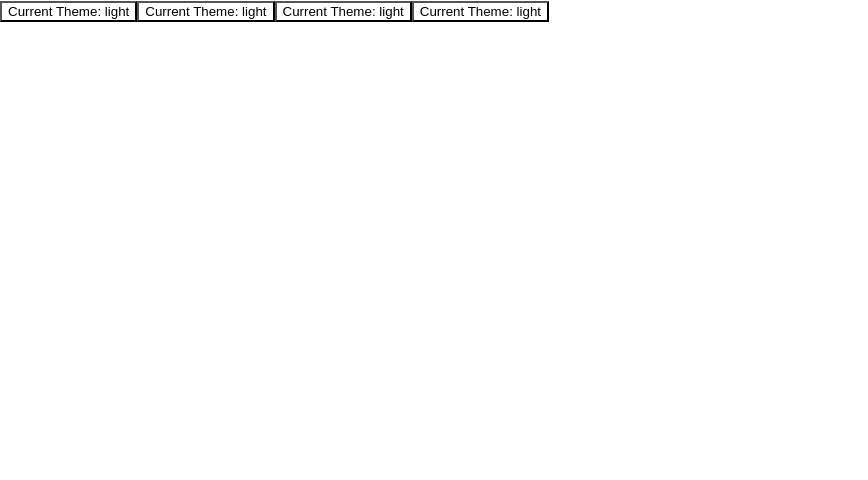
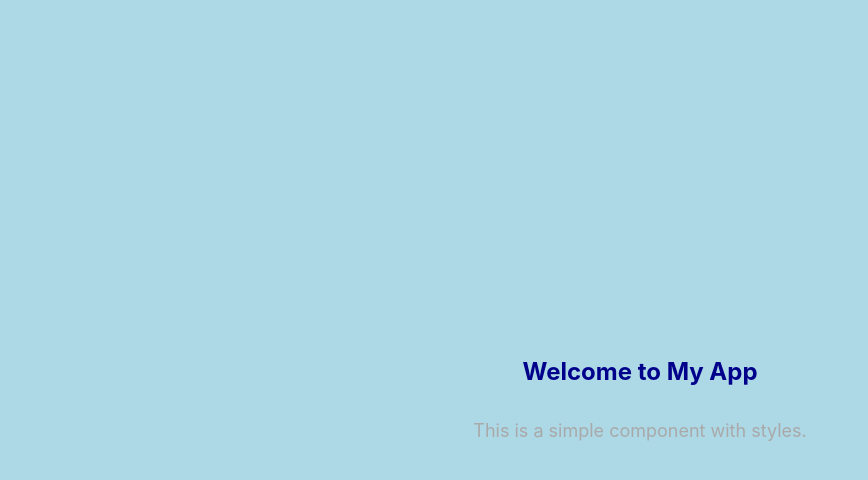
Before and after one commit to veerabrahmam952/react, a React (Create React App) app in the folder my-batch2/: page /usenavigate in a window 1280 px wide. Shown: the top 480 px of the page, without its empty margins (0-868 px from the left). Built offline with nearby package versions, Linux system fonts and the light colour scheme.

Commit message:
Styles in React

```diff
--- a/my-batch2/package.json
+++ b/my-batch2/package.json
@@ -11,6 +11,7 @@
     "react-dom": "^19.2.0",
     "react-router-dom": "^7.9.6",
     "react-scripts": "5.0.1",
+    "styled-components": "^6.1.19",
     "web-vitals": "^2.1.4"
   },
   "scripts": {
--- a/my-batch2/src/App.css
+++ b/my-batch2/src/App.css
@@ -1,5 +1,14 @@
 .App {
   text-align: center;
+}
+
+.container{
+    display: block;
+    flex-direction: row;
+    align-items: right;
+    justify-content: left;
+    height: 50vh;
+    background-color: red;
 }
 
 .App-logo {
--- a/my-batch2/src/App.js
+++ b/my-batch2/src/App.js
@@ -12,6 +12,10 @@ import Layout from './Components/Route/Layout';
 import Record from './Components/Route/Record';
 import UseNavigate from './Components/Route/UseNavigate';
 import ThemeProvider from './Components/Context/ThemeProvider';
+import InlineStyle from './Components/Styles/InlineStyle';
+import StyleSheet from './Components/Styles/StyleSheet';
+import ModuleStyle from './Components/Styles/ModuleStyle';
+import StyledComponent from './Components/Styles/StyledComponent';
 
 function App() {
   const studentData = {
@@ -47,7 +51,14 @@ function App() {
         <Route path='/usenavigate' Component={UseNavigate}></Route>
       </Route>
     </Routes> */}
-    <ThemeProvider />
+    {/* <ThemeProvider /> */}
+    {/* <InlineStyle /> */}
+    {/* <StyleSheet />
+    <div className='container_app'>
+       Hello
+    </div> */}
+    {/* <ModuleStyle /> */}
+    <StyledComponent />
     </>
   );
 }
--- /dev/null
+++ b/my-batch2/src/Components/Styles/InlineStyle.js
@@ -0,0 +1,21 @@
+import React from "react";
+
+function InlineStyle() {
+
+    const titleStyle = {
+     display: 'flex',
+     height: '10px',
+     backgroundColor: 'lightblue'
+    }
+
+    return(
+        <>
+          <div style={titleStyle}>
+            <h1 style={{fontSize: '18px', fontWeight: 'bold' , color: 'black'}}>Welcome to My App</h1>
+            <p style={{fontSize: '12px', color: 'black'}}>This is a simple component with styles.</p>
+          </div>
+        </>
+    )
+}
+
+export default InlineStyle;
--- /dev/null
+++ b/my-batch2/src/Components/Styles/ModuleStyle.js
@@ -0,0 +1,13 @@
+import React from "react";
+import styles from './ModuleStyle.module.css';
+
+function ModuleStyle() {
+    return(
+           <div className={styles.container}>
+                <h1 className={styles.title}>Welcome to My App</h1>
+                <p className={styles.description}>This is a simple component with styles.</p>
+           </div>
+    )
+}
+
+export default ModuleStyle;
--- /dev/null
+++ b/my-batch2/src/Components/Styles/ModuleStyle.module.css
@@ -0,0 +1,19 @@
+.container{
+    display: flex;
+    flex-direction: column;
+    align-items: center;
+    justify-content: center;
+    height: 100vh;
+    background-color: #f0f0f0;
+}
+
+.title {
+    font-size: 2rem;
+    color: #333;
+}
+
+.description {
+    font-size: 1.2rem;
+    color: #666;
+    margin-top: 10px;
+}
--- /dev/null
+++ b/my-batch2/src/Components/Styles/StyleSheet.css
@@ -0,0 +1,19 @@
+.container{
+    display: flex;
+    flex-direction: column;
+    align-items: center;
+    justify-content: center;
+    height: 100vh;
+    background-color: #f0f0f0;
+}
+
+.title {
+    font-size: 2rem;
+    color: #333;
+}
+
+.description {
+    font-size: 1.2rem;
+    color: #666;
+    margin-top: 10px;
+}
--- /dev/null
+++ b/my-batch2/src/Components/Styles/StyleSheet.js
@@ -0,0 +1,13 @@
+import React from "react";
+import './StyleSheet.css';
+
+function StyleSheet() {
+    return(
+           <div className="container">
+                <h1 className="title">Welcome to My App</h1>
+                <p className="description">This is a simple component with styles.</p>
+           </div>
+    )
+}
+
+export default StyleSheet;
--- /dev/null
+++ b/my-batch2/src/Components/Styles/StyledComponent.js
@@ -0,0 +1,37 @@
+import React from "react";
+import styled from 'styled-components'
+
+function StyledComponent() {
+    const Container = styled.div`
+    display: flex;
+    flex-direction: column;
+    align-items: center;
+    justify-content: center;
+    height: 100vh;
+    background-color: lightblue;
+  `;
+
+  const Title = styled.h1`
+    color: darkblue;
+    font-size: 24px;
+    font-weight: bold;
+  `;
+
+  const Description = styled.p`
+    color: darkgray;
+    font-size: 18px;
+  `;
+
+  return (
+    <>
+
+     <Container>
+      <Title>Welcome to My App</Title>
+      <Description>This is a simple component with styles.</Description>
+     </Container>
+
+    </>
+  )
+}
+
+export default StyledComponent;
```
Also changed, not shown: 1 other file (tests, documents, lock files or other folders).
